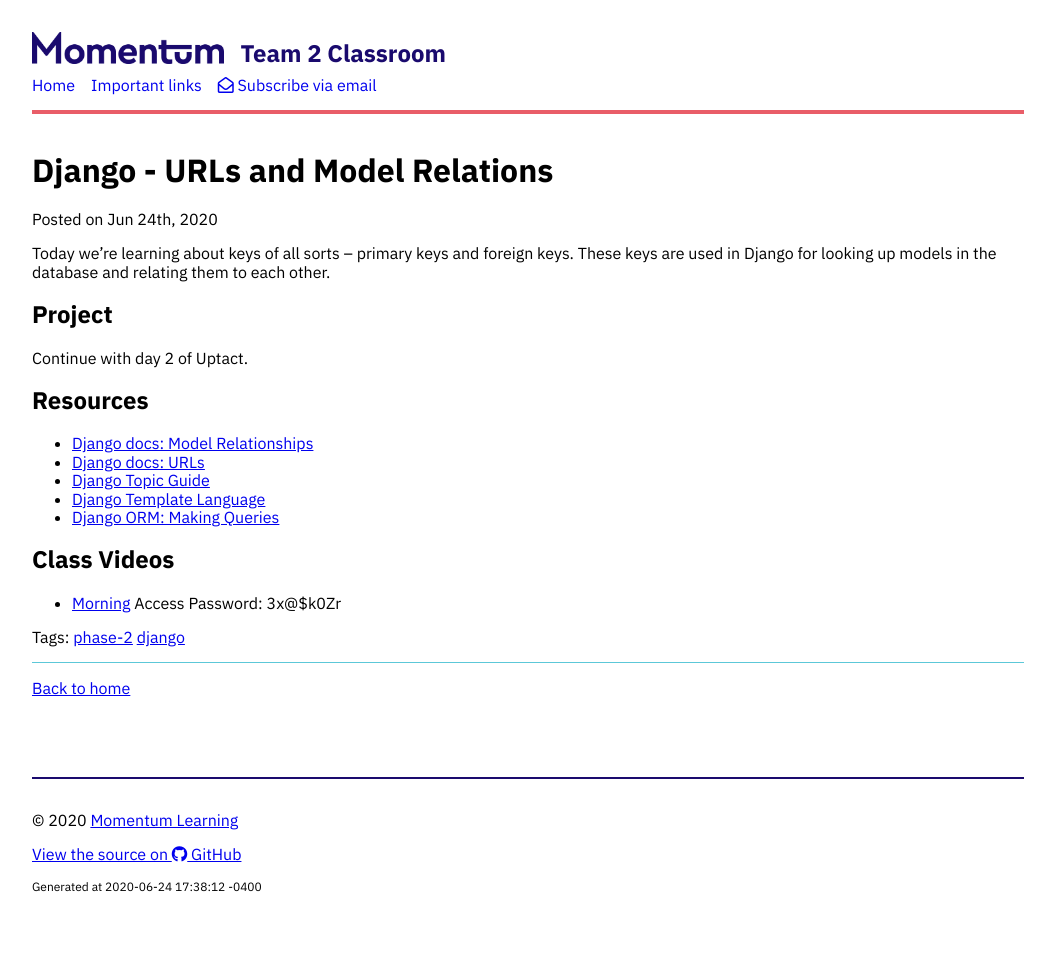
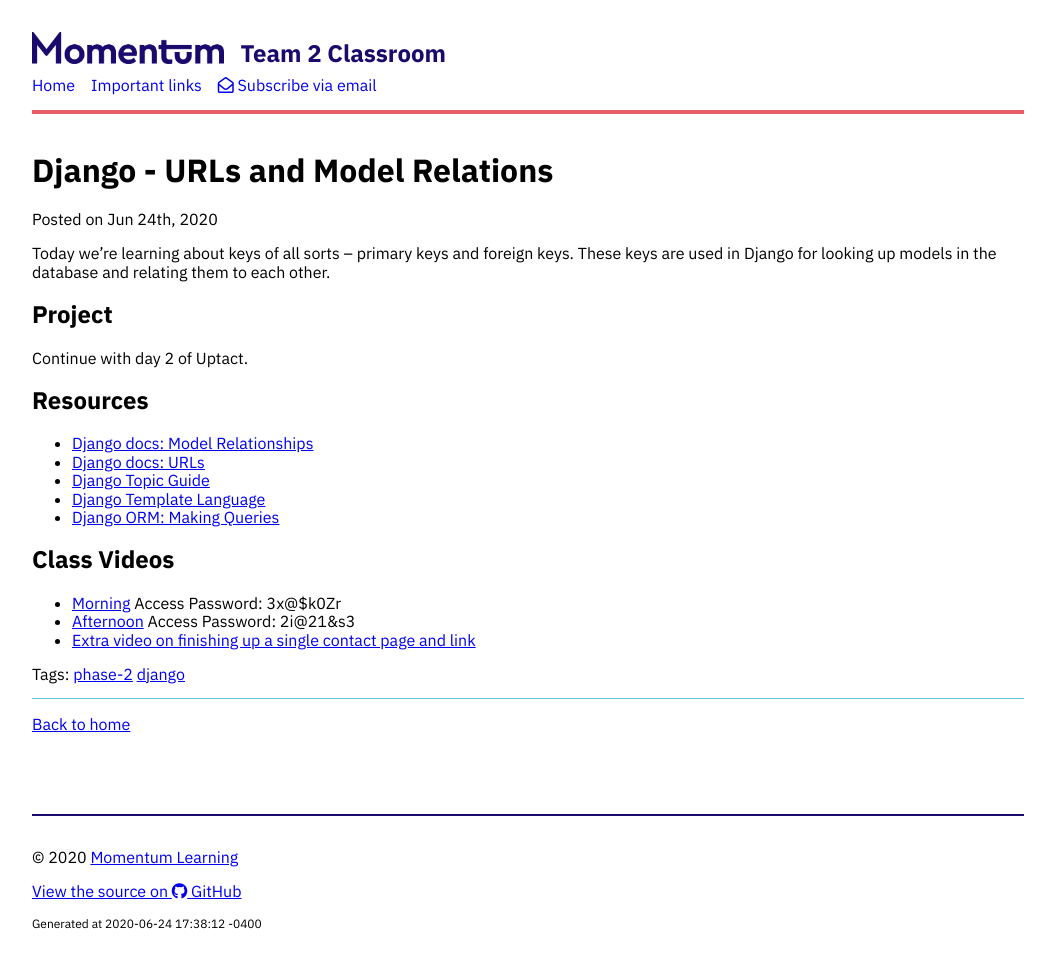
Before and after one commit to momentum-team-3/momentum-team-3.github.io, a Jekyll site: the page built from _posts/2020-06-24-intro-django-2.md, in a window 1280 px wide. Shown: the whole page, without its empty margins (112-1167 px from the left). Built offline with Jekyll 4.4.1, drawn with Linux system fonts in a browser that asks for light colours; nearby versions of some CDN libraries; before the commit the page ends 938 px from its top, so only the background shows below that.

Commit message:
Add afternoon video

```diff
--- a/_posts/2020-06-24-intro-django-2.md
+++ b/_posts/2020-06-24-intro-django-2.md
@@ -22,3 +22,5 @@ Continue with day 2 of Uptact.
 ## Class Videos
 
 * [Morning](https://us02web.zoom.us/rec/share/2fJ5EZW36F5OboX9wXHTYLAsRabuaaa81nUc_qUKyU1UiYKDQPr_vVI8yqS9H9kH) Access Password: 3x@$k0Zr
+* [Afternoon](https://us02web.zoom.us/rec/share/wJxIcpTIzz5OfbeOuWOBXp8nP7ToX6a80SVL_6YNxEoDTIm27DHCjneES377I8Ee) Access Password: 2i@21&s3
+* [Extra video on finishing up a single contact page and link](https://www.loom.com/share/771f0ce3a8c042c9ab3a98dfa4d0a876)
```
